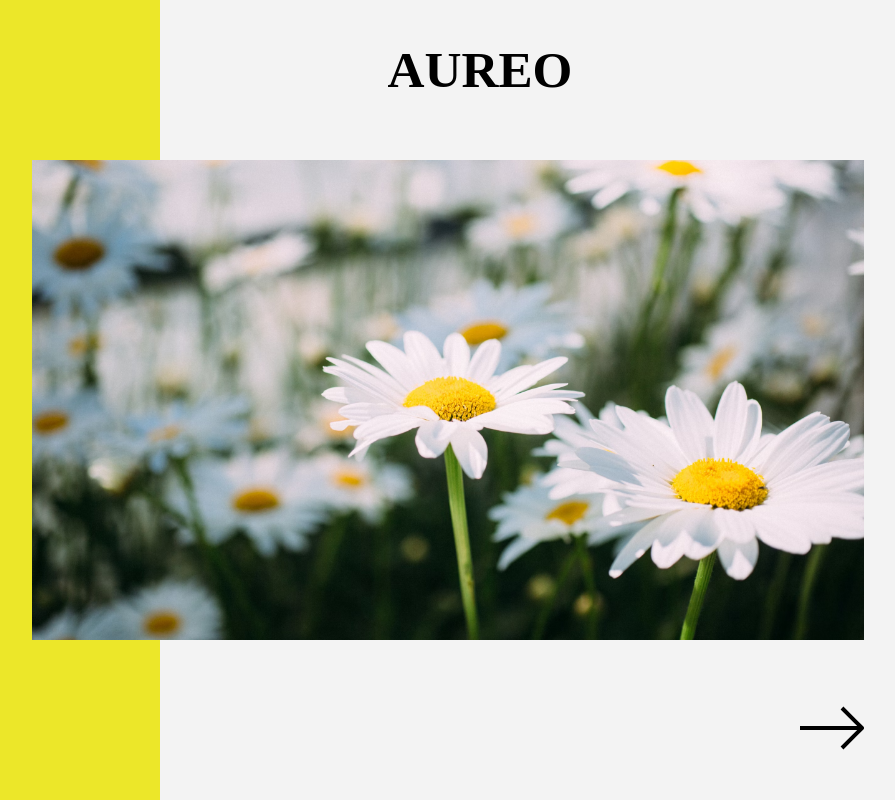
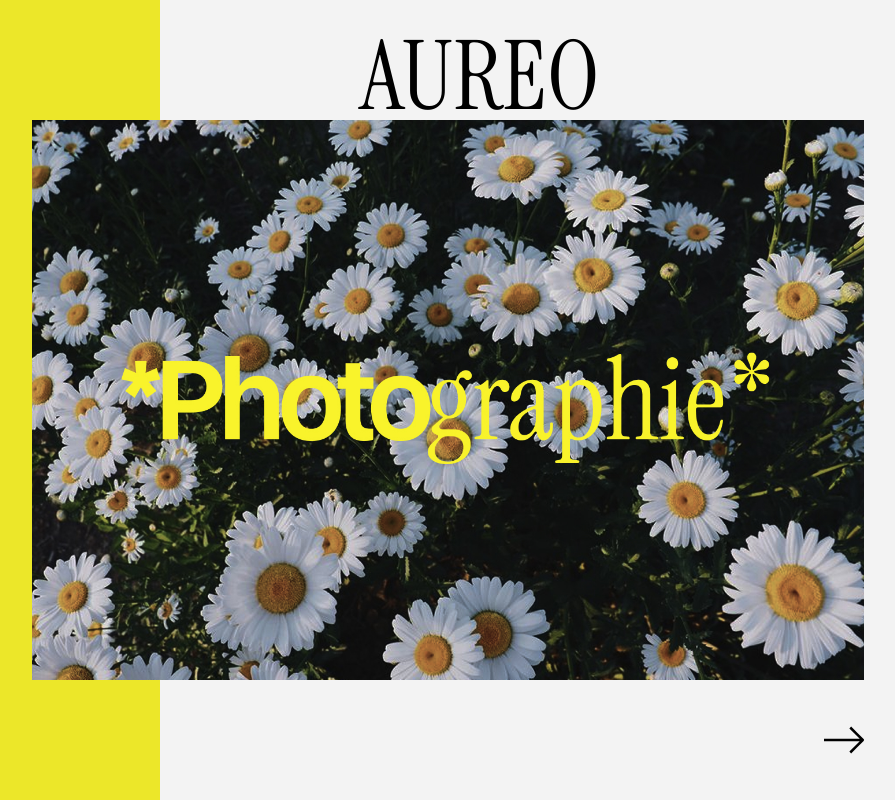
Before and after one commit to MikaelArseneau/Aureo, a Vue app in the folder aureo/: page / in a window 1280 px wide. Shown: the whole page, without its empty margins (160-1055 px from the left). Built offline with nearby package versions, Linux system fonts and the light colour scheme.

Commit message:
chnager les images

```diff
--- a/aureo/src/App.vue
+++ b/aureo/src/App.vue
@@ -3,6 +3,7 @@ import RectangleApp from "./components/common/RectangleApp.vue";
 import AppHeader from "./components/layout/AppHeader.vue";
 import HomeView from "./views/HomeView.vue";
 import HomeFlecheDroit from "./components/specific/HomeFlecheDroit.vue";
+import { RouterLink } from "vue-router";
 </script>
 
 <template>
--- a/aureo/src/components/layout/AppHeader.vue
+++ b/aureo/src/components/layout/AppHeader.vue
@@ -8,8 +8,7 @@
 <style scoped>
 @font-face {
   font-family: "Instrument";
-  src: url("../../assets/font/InstrumentSerif-Regular.ttf") open
-    format("truetype");
+  src: url("../../assets/font/InstrumentSerif-Regular.ttf") format("truetype");
 }
 .app-header {
   background-color: none;
@@ -22,4 +21,9 @@
   text-transform: uppercase;
   color: black;
 }
+h1{
+  font-size: 6em;
+  margin-top: 24px;
+  letter-spacing: 1px;
+}
 </style>
--- a/aureo/src/components/specific/HomeFlecheDroit.vue
+++ b/aureo/src/components/specific/HomeFlecheDroit.vue
@@ -12,7 +12,7 @@
 <style scoped>
 .fleche {
   position: absolute;
-  width: 5vw;
+  width: 40px;
   height: auto;
   right: 20%;
   bottom: 5%;
--- a/aureo/src/views/HomeView.vue
+++ b/aureo/src/views/HomeView.vue
@@ -7,11 +7,12 @@
 .room_selection {
   position: absolute;
   left: 15%;
-  height: 60vh;
+  height: 70vh;
+  bottom: 15%;
   width: 65vw;
   background-image: url("../assets/photo/bg_photographie.jpg");
   background-size: cover;
   background-position: center;
-  bottom: 20%;
+  background-repeat: no-repeat;
 }
 </style>
```
Also changed, not shown: aureo/src/assets/photo/bg_photographie.jpg.
